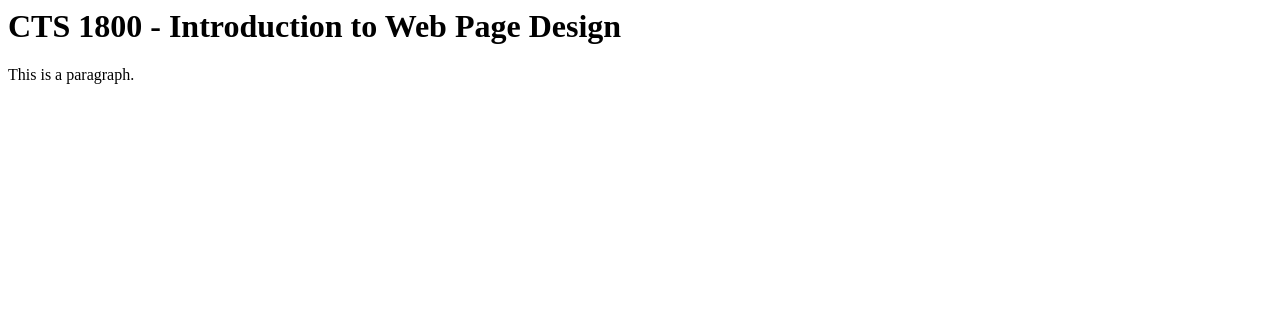
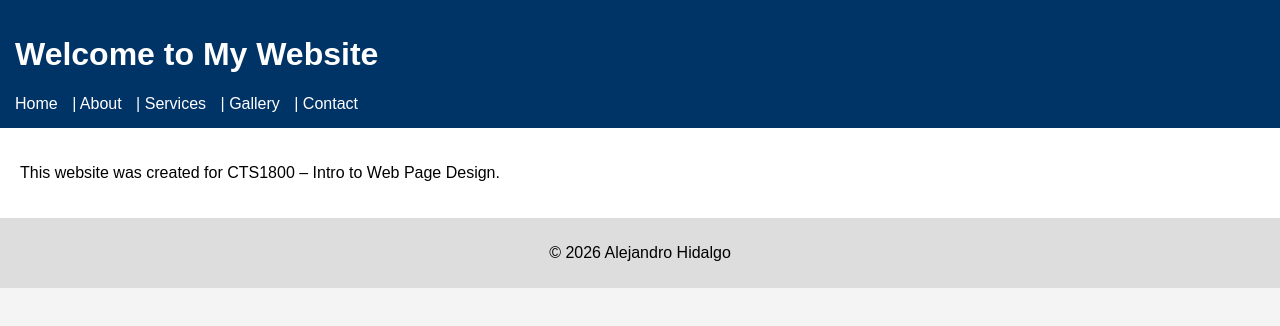
Before and after one commit to ProfessorHidalgo/cts1800, a plain HTML site: page index.html in a window 1280 px wide. Drawn offline with Linux system fonts and the light colour scheme.

Commit message:
Update index.html

```diff
--- a/index.html
+++ b/index.html
@@ -1 +1,28 @@
-<html><head><title>Intro to Web Page Design</title></head><body><h1>CTS 1800 - Introduction to Web Page Design</h1><p>This is a paragraph.</p></body></html>
+<!DOCTYPE html>
+<html lang="en">
+<head>
+  <meta charset="UTF-8">
+  <title>My CTS1800 Website</title>
+  <link rel="stylesheet" href="css/style.css">
+</head>
+<body>
+  <header>
+    <h1>Welcome to My Website</h1>
+    <nav>
+      <a href="index.html">Home</a> |
+      <a href="about.html">About</a> |
+      <a href="services.html">Services</a> |
+      <a href="gallery.html">Gallery</a> |
+      <a href="contact.html">Contact</a>
+    </nav>
+  </header>
+
+  <main>
+    <p>This website was created for CTS1800 – Intro to Web Page Design.</p>
+  </main>
+
+  <footer>
+    <p>&copy; 2026 Alejandro Hidalgo</p>
+  </footer>
+</body>
+</html>
```
